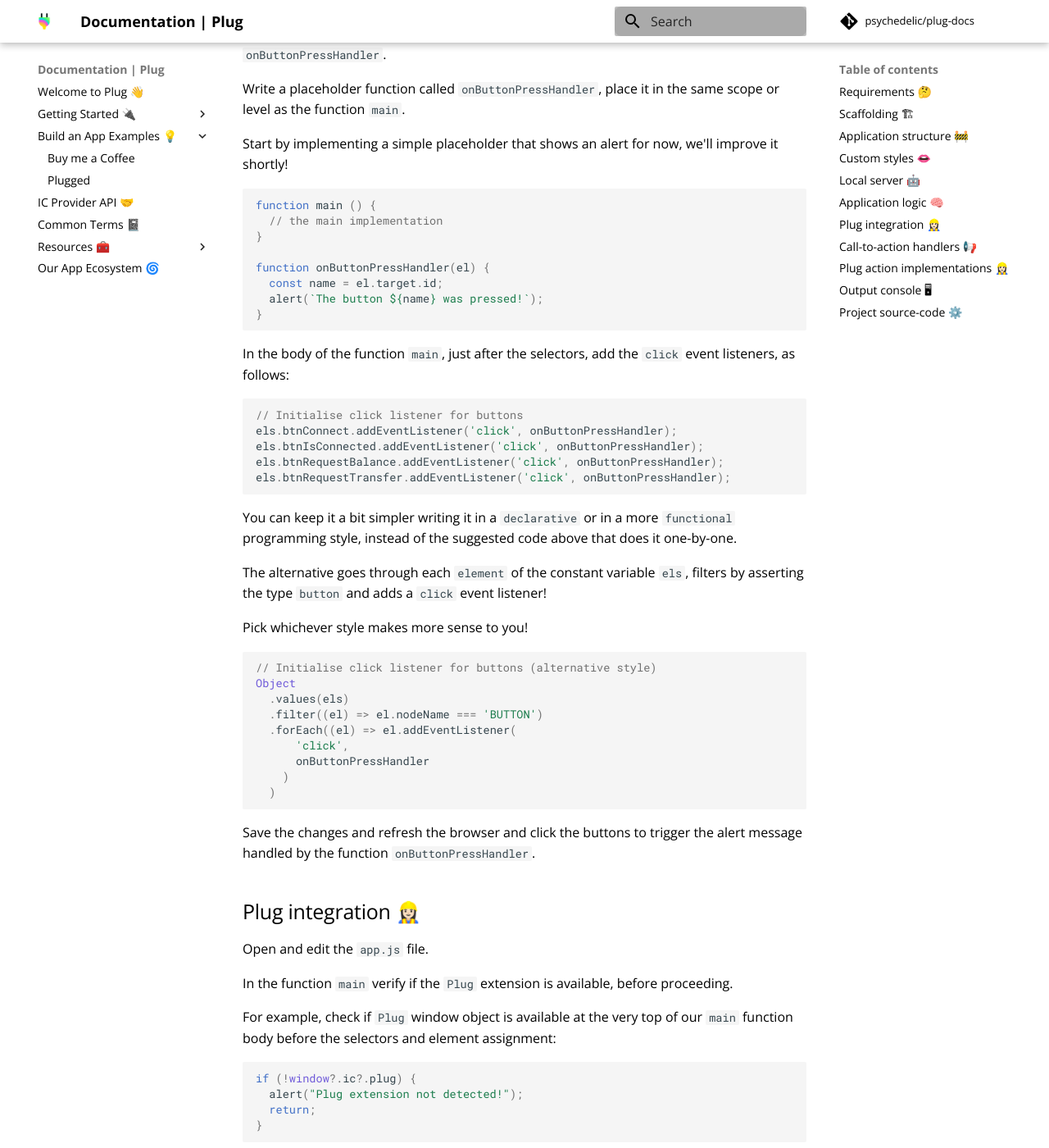
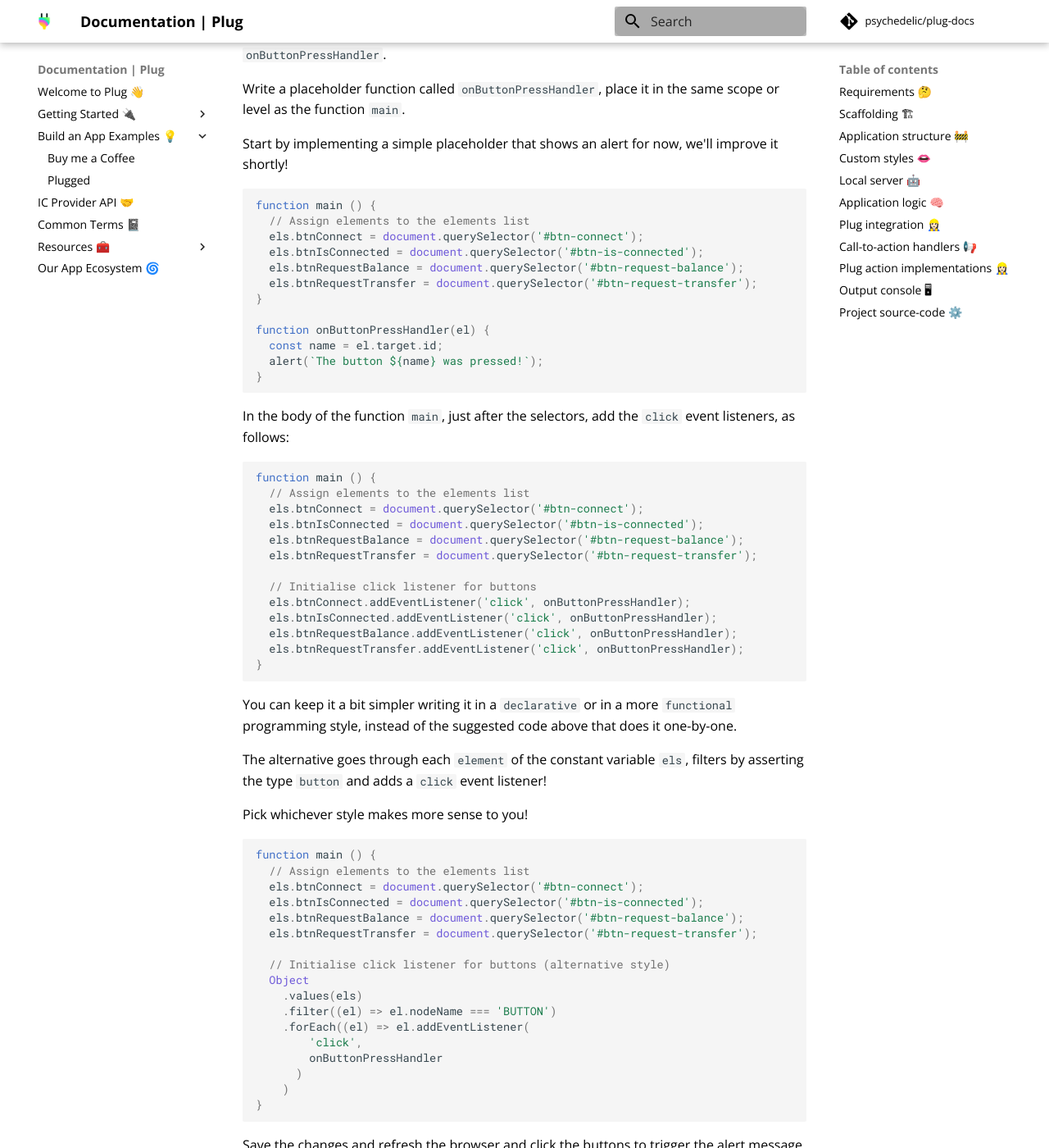
Before and after one commit to Psychedelic/plug-docs, an MkDocs documentation site: the page built from docs/build-an-app-examples/build-app-plugged.md, in a window 1280 px wide and 1400 px high, scrolled down 6337 px. Shown: the whole window at 82% size. Built offline with MkDocs 1.6.1 and Material for MkDocs 9.7.7, drawn with Linux system fonts in a browser that asks for light colours; comment, search, counter and statistics services are not loaded.

Commit message:
docs: ✏️  add previous function main body before extendind

````diff
--- a/docs/build-an-app-examples/build-app-plugged.md
+++ b/docs/build-an-app-examples/build-app-plugged.md
@@ -287,7 +287,11 @@
 
 ```js
 function main () {
-  // the main implementation
+  // Assign elements to the elements list
+  els.btnConnect = document.querySelector('#btn-connect');
+  els.btnIsConnected = document.querySelector('#btn-is-connected');
+  els.btnRequestBalance = document.querySelector('#btn-request-balance');
+  els.btnRequestTransfer = document.querySelector('#btn-request-transfer');
 }
 
 function onButtonPressHandler(el) {
@@ -299,11 +303,19 @@
 In the body of the function `main`, just after the selectors, add the `click` event listeners, as follows:
 
 ```js
-// Initialise click listener for buttons
-els.btnConnect.addEventListener('click', onButtonPressHandler);
-els.btnIsConnected.addEventListener('click', onButtonPressHandler);
-els.btnRequestBalance.addEventListener('click', onButtonPressHandler);
-els.btnRequestTransfer.addEventListener('click', onButtonPressHandler);
+function main () {
+  // Assign elements to the elements list
+  els.btnConnect = document.querySelector('#btn-connect');
+  els.btnIsConnected = document.querySelector('#btn-is-connected');
+  els.btnRequestBalance = document.querySelector('#btn-request-balance');
+  els.btnRequestTransfer = document.querySelector('#btn-request-transfer');
+
+  // Initialise click listener for buttons
+  els.btnConnect.addEventListener('click', onButtonPressHandler);
+  els.btnIsConnected.addEventListener('click', onButtonPressHandler);
+  els.btnRequestBalance.addEventListener('click', onButtonPressHandler);
+  els.btnRequestTransfer.addEventListener('click', onButtonPressHandler);
+}
 ```
 
 You can keep it a bit simpler writing it in a `declarative` or  in a more `functional` programming style, instead of the suggested code above that does it one-by-one.
@@ -313,15 +325,23 @@
 Pick whichever style makes more sense to you!
 
 ```js
-// Initialise click listener for buttons (alternative style)
-Object
-  .values(els)
-  .filter((el) => el.nodeName === 'BUTTON')
-  .forEach((el) => el.addEventListener(
-      'click',
-      onButtonPressHandler
+function main () {
+  // Assign elements to the elements list
+  els.btnConnect = document.querySelector('#btn-connect');
+  els.btnIsConnected = document.querySelector('#btn-is-connected');
+  els.btnRequestBalance = document.querySelector('#btn-request-balance');
+  els.btnRequestTransfer = document.querySelector('#btn-request-transfer');
+
+  // Initialise click listener for buttons (alternative style)
+  Object
+    .values(els)
+    .filter((el) => el.nodeName === 'BUTTON')
+    .forEach((el) => el.addEventListener(
+        'click',
+        onButtonPressHandler
+      )
     )
-  )
+}
 ```
 
 Save the changes and refresh the browser and click the buttons to trigger the alert message handled by the function `onButtonPressHandler`.
````
